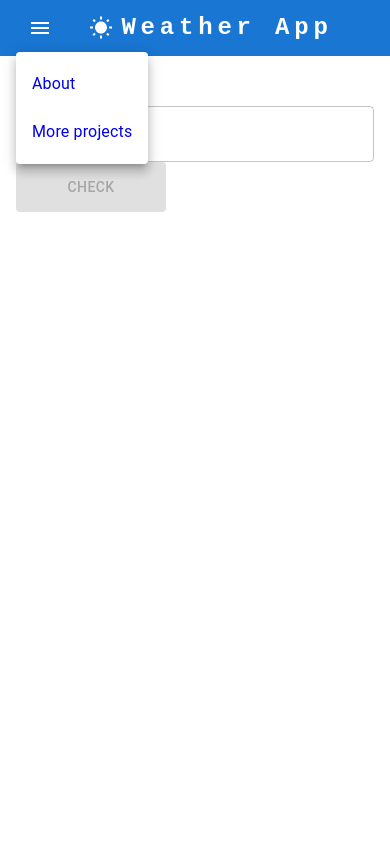
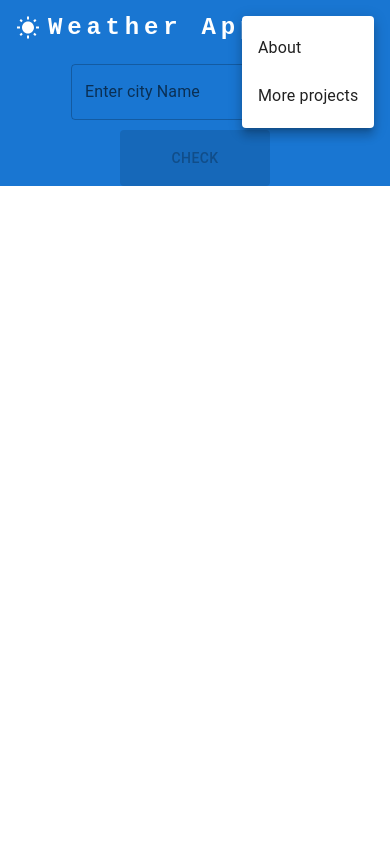
Before and after one commit to WojciechZ04/weather-app, a React (Create React App) app in the folder client/: page / in a window 390 px wide. Both pictures are taken after a click on the button "account of current user". Shown: the top 844 px of the page. Built offline with nearby package versions, Linux system fonts and the light colour scheme.

Commit message:
move searchbar to the header

```diff
--- a/client/package.json
+++ b/client/package.json
@@ -16,6 +16,7 @@
     "react-dom": "^18.2.0",
     "react-router-dom": "^6.11.2",
     "react-scripts": "^5.0.1",
+    "styled-components": "^6.1.12",
     "web-vitals": "^2.1.4"
   },
   "scripts": {
--- a/client/src/App.js
+++ b/client/src/App.js
@@ -1,6 +1,7 @@
 import React from "react";
 import Header from "./components/Header";
 import Footer from "./components/Footer";
+import { WeatherProvider } from './WeatherContext';
 import { BrowserRouter as Router, Routes, Route } from "react-router-dom";
 import Home from "./pages/Home/Home";
 import About from "./pages/About";
@@ -8,12 +9,14 @@ import About from "./pages/About";
 function App() {
   return (
     <Router>
-      <Header/>
-      <Routes>
-        <Route path='/' element={<Home />} />
-        <Route path='/about' element={<About />} />
-      </Routes>
-      <Footer/>
+      <WeatherProvider>
+        <Header />
+        <Routes>
+          <Route path="/" element={<Home />} />
+          <Route path="/about" element={<About />} />
+        </Routes>
+        <Footer />
+      </WeatherProvider>
     </Router>
   );
 }
--- /dev/null
+++ b/client/src/WeatherContext.js
@@ -0,0 +1,67 @@
+import React, { createContext, useState } from 'react';
+
+export const WeatherContext = createContext();
+
+export const WeatherProvider = ({ children }) => {
+  const [city, setCity] = useState("");
+  const [name, setName] = useState("");
+  const [weatherBackground, setWeatherBackground] = useState("Default");
+  const [weatherData, setWeatherData] = useState(null);
+  const [isLoading, setIsLoading] = useState(false);
+  const [error, setError] = useState("");
+
+  const fetchWeather = (city) => {
+    setIsLoading(true);
+    setWeatherData(null);
+    setWeatherBackground("Default");
+    setError("");
+
+    fetch("http://localhost:8000/api/weather", {
+      method: "POST",
+      headers: {
+        "Content-Type": "application/json",
+      },
+      body: JSON.stringify({ city }),
+    })
+      .then((response) => {
+        if (!response.ok) {
+          if (response.status === 404) {
+            throw new Error("No city found");
+          } else {
+            throw new Error("An error occurred");
+          }
+        }
+        return response.json();
+      })
+      .then((data) => {
+        const { responseData } = data;
+        setIsLoading(false);
+        setWeatherData(responseData);
+        setName(city);
+        setWeatherBackground(responseData.weatherMainDescription);
+      })
+      .catch((error) => {
+        setIsLoading(false);
+        setError(error.message);
+      });
+
+    setCity("");
+  };
+
+  return (
+    <WeatherContext.Provider
+      value={{
+        city,
+        setCity,
+        name,
+        weatherBackground,
+        weatherData,
+        isLoading,
+        error,
+        fetchWeather,
+      }}
+    >
+      {children}
+    </WeatherContext.Provider>
+  );
+};
--- a/client/src/components/Header.jsx
+++ b/client/src/components/Header.jsx
@@ -1,5 +1,5 @@
 import * as React from "react";
-import { Link } from "react-router-dom";
+import { Link, useLocation } from "react-router-dom";
 import AppBar from "@mui/material/AppBar";
 import Box from "@mui/material/Box";
 import Toolbar from "@mui/material/Toolbar";
@@ -11,13 +11,20 @@ import Container from "@mui/material/Container";
 import Button from "@mui/material/Button";
 import MenuItem from "@mui/material/MenuItem";
 import WbSunnyIcon from "@mui/icons-material/WbSunny";
+import useMediaQuery from "@mui/material/useMediaQuery";
+import { useTheme } from "@mui/material/styles";
+import SearchBar from "./SearchBar";
+import { WeatherContext } from "../WeatherContext"; // Import the context
 
 const pages = ["About", "More projects"];
-const settings = ["Profile", "Account", "Dashboard", "Logout"];
 
 function Header() {
+  const theme = useTheme();
+  const isMobile = useMediaQuery(theme.breakpoints.down("md"));
   const [anchorElNav, setAnchorElNav] = React.useState(null);
-  const [anchorElUser, setAnchorElUser] = React.useState(null);
+
+  const { city, setCity, fetchWeather } = React.useContext(WeatherContext); // Use the context
+  const location = useLocation(); // Get the current path
 
   const handleOpenNavMenu = (event) => {
     setAnchorElNav(event.currentTarget);
@@ -27,8 +34,12 @@ function Header() {
     setAnchorElNav(null);
   };
 
-  const handleCloseUserMenu = () => {
-    setAnchorElUser(null);
+  const handleInputChange = (event) => {
+    setCity(event.target.value);
+  };
+
+  const handleButtonClick = () => {
+    fetchWeather(city);
   };
 
   return (
@@ -54,75 +65,23 @@ function Header() {
             Weather App
           </Typography>
 
-          <Box sx={{ flexGrow: 1, display: { xs: "flex", md: "none" } }}>
-            <IconButton
-              size="large"
-              aria-label="account of current user"
-              aria-controls="menu-appbar"
-              aria-haspopup="true"
-              onClick={handleOpenNavMenu}
-              color="inherit"
-            >
-              <MenuIcon />
-            </IconButton>
-            <Menu
-              id="menu-appbar"
-              anchorEl={anchorElNav}
-              anchorOrigin={{
-                vertical: "bottom",
-                horizontal: "left",
-              }}
-              keepMounted
-              transformOrigin={{
-                vertical: "top",
-                horizontal: "left",
-              }}
-              open={Boolean(anchorElNav)}
-              onClose={handleCloseNavMenu}
-              sx={{
-                display: { xs: "block", md: "none" },
-              }}
-            >
-              {pages.map((page) => (
-                <Link
-                  key={page}
-                  to={`/${page}`}
-                  onClick={handleCloseNavMenu}
-                  style={{ textDecoration: "none" }}
-                >
-                  <MenuItem>
-                    <Typography textAlign="center">{page}</Typography>
-                  </MenuItem>
-                </Link>
-              ))}
-            </Menu>
-          </Box>
-          <WbSunnyIcon sx={{ display: { xs: "flex", md: "none" }, mr: 1 }} />
-          <Typography
-            variant="h5"
-            noWrap
-            component="a"
-            href="/"
-            sx={{
-              mr: 2,
-              display: { xs: "flex", md: "none" },
-              flexGrow: 1,
-              fontFamily: "monospace",
-              fontWeight: 700,
-              letterSpacing: ".3rem",
-              color: "inherit",
-              textDecoration: "none",
-            }}
-          >
-            Weather App
-          </Typography>
           <Box
             sx={{
               flexGrow: 1,
               display: { xs: "none", md: "flex" },
-              flexDirection: "row-reverse",
+              justifyContent: "center",
             }}
           >
+            {location.pathname === "/" && (
+              <SearchBar
+                value={city}
+                onChange={handleInputChange}
+                onSubmit={handleButtonClick}
+              />
+            )}
+          </Box>
+
+          <Box sx={{ flexGrow: 0, display: { xs: "none", md: "flex" } }}>
             {pages.map((page) => (
               <Link
                 key={page}
@@ -143,33 +102,89 @@ function Header() {
             ))}
           </Box>
 
-          <Box sx={{ flexGrow: 0 }}>
+          <Box
+            sx={{
+              display: { xs: "flex", md: "none" },
+              alignItems: "center",
+              width: "100%",
+              justifyContent: "space-between",
+            }}
+          >
+            <WbSunnyIcon sx={{ display: { xs: "flex", md: "none" }, mr: 1 }} />
+            <Typography
+              variant="h5"
+              noWrap
+              component="a"
+              href="/"
+              sx={{
+                mr: 2,
+                display: { xs: "flex", md: "none" },
+                flexGrow: 1,
+                fontFamily: "monospace",
+                fontWeight: 700,
+                letterSpacing: ".3rem",
+                color: "inherit",
+                textDecoration: "none",
+              }}
+            >
+              Weather App
+            </Typography>
+            <IconButton
+              size="large"
+              aria-label="account of current user"
+              aria-controls="menu-appbar"
+              aria-haspopup="true"
+              onClick={handleOpenNavMenu}
+              color="inherit"
+              sx={{ display: { xs: "flex", md: "none" } }}
+            >
+              <MenuIcon />
+            </IconButton>
+          </Box>
+        </Toolbar>
+
+        {isMobile && location.pathname === "/" && (
+          <Box sx={{ display: "flex", justifyContent: "center", mt: 1 }}>
+            <SearchBar
+              value={city}
+              onChange={handleInputChange}
+              onSubmit={handleButtonClick}
+            />
+          </Box>
+        )}
+
         <Menu
-              sx={{ mt: "45px" }}
           id="menu-appbar"
-              anchorEl={anchorElUser}
+          anchorEl={anchorElNav}
           anchorOrigin={{
             vertical: "top",
-                horizontal: "right",
+            horizontal: "left",
           }}
           keepMounted
           transformOrigin={{
             vertical: "top",
-                horizontal: "right",
+            horizontal: "left",
           }}
-              open={Boolean(anchorElUser)}
-              onClose={handleCloseUserMenu}
+          open={Boolean(anchorElNav)}
+          onClose={handleCloseNavMenu}
+          sx={{
+            display: { xs: "block", md: "none" },
+          }}
         >
-              {settings.map((setting) => (
-                <MenuItem key={setting} onClick={handleCloseUserMenu}>
-                  <Typography textAlign="center">{setting}</Typography>
+          {pages.map((page) => (
+            <Link
+              to={`/${page}`}
+              style={{ textDecoration: "none", color: "inherit" }}
+            >
+              <MenuItem key={page} onClick={handleCloseNavMenu}>
+                <Typography textAlign="center">{page}</Typography>
               </MenuItem>
+            </Link>
           ))}
         </Menu>
-          </Box>
-        </Toolbar>
       </Container>
     </AppBar>
   );
 }
+
 export default Header;
--- /dev/null
+++ b/client/src/components/SearchBar.jsx
@@ -0,0 +1,66 @@
+import React from "react";
+import { TextField, Button } from "@mui/material";
+import styled from "styled-components";
+
+const Form = styled.form`
+  display: flex;
+  flex-direction: column;
+  align-items: center;
+  justify-content: center;
+  gap: 10px;
+  @media (min-width: 600px) {
+    flex-direction: row;
+    align-items: center;
+  }
+`;
+
+const StyledTextField = styled(TextField)`
+  margin-bottom: 10px;
+  width: 100%;
+
+  @media (min-width: 600px) {
+    max-width: 500px;
+    margin-bottom: 0;
+    margin-right: 10px;
+  }
+`;
+
+const StyledButton = styled(Button)`
+  height: 56px; /* Match the height of the TextField */
+  width: 100%;
+  max-width: 150px;
+
+  @media (min-width: 600px) {
+    width: 150px;
+  }
+`;
+
+function SearchBar({ value, onChange, onSubmit }) {
+  const handleSubmit = (event) => {
+    event.preventDefault();
+    onSubmit();
+  };
+
+  return (
+    <Form onSubmit={handleSubmit}>
+      <StyledTextField
+        id="outlined-basic"
+        label="Enter city Name"
+        variant="outlined"
+        type="search"
+        value={value}
+        onChange={onChange}
+        fullWidth
+      />
+      <StyledButton
+        variant="contained"
+        type="submit"
+        disabled={!value.trim()}
+      >
+        Check
+      </StyledButton>
+    </Form>
+  );
+}
+
+export default SearchBar;
--- a/client/src/pages/Home/Home.jsx
+++ b/client/src/pages/Home/Home.jsx
@@ -1,61 +1,32 @@
-import React, { useState } from "react";
-import { Container, CircularProgress } from "@mui/material";
+import React, { useContext } from "react";
+import { Container } from "@mui/material";
+import { WeatherContext } from "../../WeatherContext";
+import WeatherDetails from "./WeatherDetails";
+import imageMap from "../../assets/imageMap";
+import styled from "styled-components";
 
-import WeatherDetails from "./WeatherDetails";
-import SearchBar from "./SearchBar";
-import imageMap from "../../assets/imageMap";
-import "./Home.css";
+const CenteredContainer = styled.div`
+  display: flex;
+  justify-content: center;
+  align-items: center;
+`;
+
+const ErrorContainer = styled(CenteredContainer)`
+  color: red;
+`;
+
+const LoadingContainer = styled(CenteredContainer)`
+  color: blue;
+`;
 
 const Home = () => {
-  const [city, setCity] = useState("");
-  const [name, setName] = useState("");
-  const [weatherBackground, setWeatherBackground] = useState("Default");
-  const [weatherData, setWeatherData] = useState(null);
-  const [isLoading, setIsLoading] = useState(false);
-  const [error, setError] = useState("");
-
-  const handleButtonClick = () => {
-    setIsLoading(true);
-    setWeatherData(null);
-    setWeatherBackground("Default");
-    setError("");
-
-    fetch("http://localhost:8000/api/weather", {
-      method: "POST",
-      headers: {
-        "Content-Type": "application/json",
-      },
-      body: JSON.stringify({ city }),
-    })
-      .then((response) => {
-        if (!response.ok) {
-          if (response.status === 404) {
-            throw new Error("No city found");
-          } else {
-            throw new Error("An error occurred");
-          }
-        }
-        return response.json();
-      })
-      .then((data) => {
-        const { responseData } = data;
-        setIsLoading(false);
-        setWeatherData(responseData);
-        setName(city);
-        setWeatherBackground(responseData.weatherMainDescription);
-        console.log(responseData.weatherMainDescription);
-      })
-      .catch((error) => {
-        setIsLoading(false);
-        setError(error.message);
-      });
-
-    setCity("");
-  };
-
-  const handleInputChange = (event) => {
-    setCity(event.target.value);
-  };
+  const {
+    name,
+    weatherBackground,
+    weatherData,
+    isLoading,
+    error,
+  } = useContext(WeatherContext);
 
   const styles = {
     container: {
@@ -72,14 +43,8 @@ const Home = () => {
   return (
     <div style={styles.container}>
       <Container sx={{ py: "50px", minHeight: "80vh" }}>
-        <SearchBar
-          value={city}
-          onChange={handleInputChange}
-          onSubmit={handleButtonClick}
-        />
-
         {isLoading ? (
-          <div class="containerLoading">
+          <LoadingContainer class="containerLoading">
             <div class="cloud front">
               <span class="left-front"></span>
               <span class="right-front"></span>
@@ -90,7 +55,7 @@ const Home = () => {
               <span class="left-back"></span>
               <span class="right-back"></span>
             </div>
-        </div>
+          </LoadingContainer>
         ) : (
           <div></div>
         )}
@@ -99,7 +64,7 @@ const Home = () => {
         ) : (
           <div></div>
         )}
-        {error ? <div>{error}</div> : <div></div>}
+        {error ? <ErrorContainer>{error}</ErrorContainer> : <div></div>}
       </Container>
     </div>
   );
--- a/client/src/pages/Home/SearchBar.jsx
+++ /dev/null
@@ -1,33 +0,0 @@
-import React from "react";
-import { TextField, Button } from "@mui/material";
-
-function SearchBar({ value, onChange, onSubmit }) {
-  const handleSubmit = (event) => {
-    event.preventDefault();
-    onSubmit();
-  };
-
-  return (
-    <form onSubmit={handleSubmit}>
-      <TextField
-        id="outlined-basic"
-        label="City Name"
-        variant="outlined"
-        type="text"
-        value={value}
-        onChange={onChange}
-        fullWidth
-      />
-      <Button
-        variant="contained"
-        type="submit"
-        style={{ height: "50px", width: "150px" }}
-        disabled={!value.trim()}
-      >
-        Check
-      </Button>
-    </form>
-  );
-}
-
-export default SearchBar;
```
Also changed, not shown: client/src/components/Footer.jsx (+2 -21 lines), 1 other file (tests, documents, lock files or other folders). Lines whose indentation alone changed are shown as unchanged.
